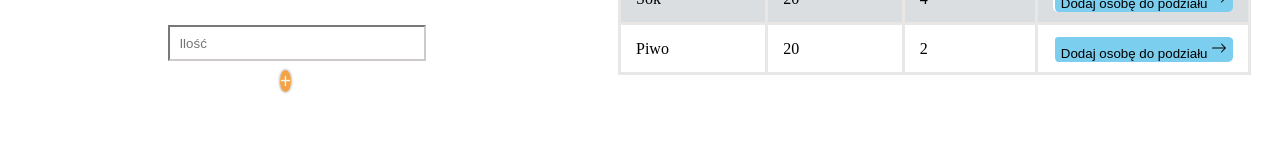
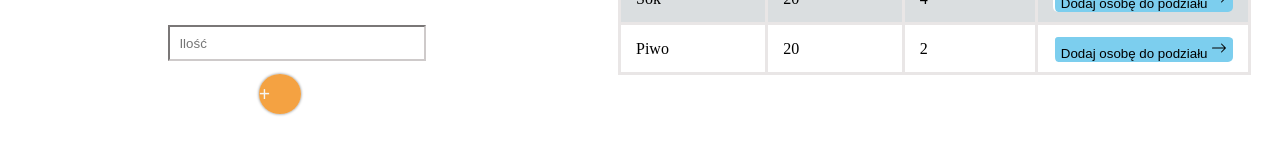
Before and after one commit to MatyldaB94/Expanso, a plain HTML site: page Add Expanse Recipe Position/index.html in a window 1280 px wide. Shown: the part 365-520 px from the top of the page. Drawn offline with Linux system fonts and the light colour scheme.

Commit message:
refactor: add new style in style.css

```diff
--- a/Add Expanse Recipe Position/style.css
+++ b/Add Expanse Recipe Position/style.css
@@ -134,7 +134,9 @@
 }
 
 .round-button {
-    margin-left: 65%;
+    display: block;
+    width: 10%;
+
     line-height: 40px;
     border-radius: 50%;
     color: #f5f5f5;
@@ -143,4 +145,6 @@
     box-shadow: 0 0 3px gray;
     font-size: 20px;
     font-weight: bold;
+    margin: 3% 60%;
+
 }
```
